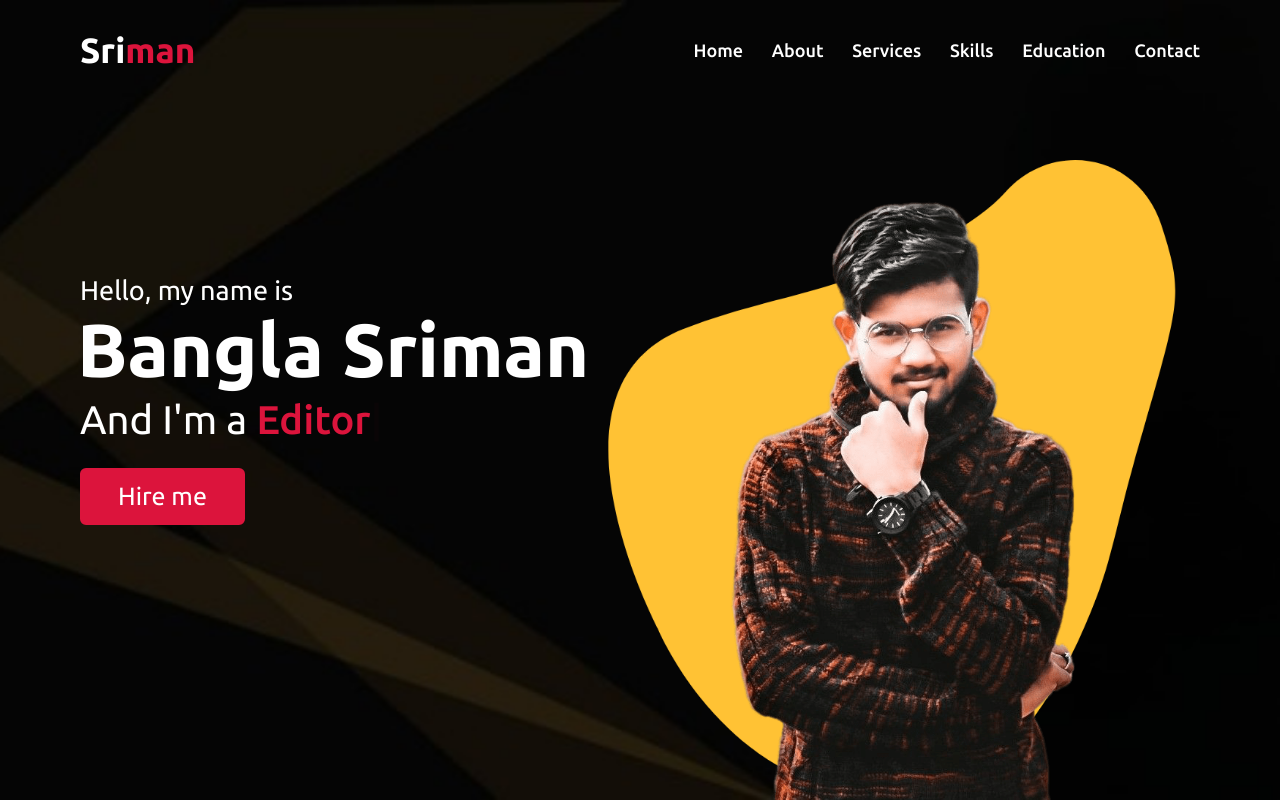
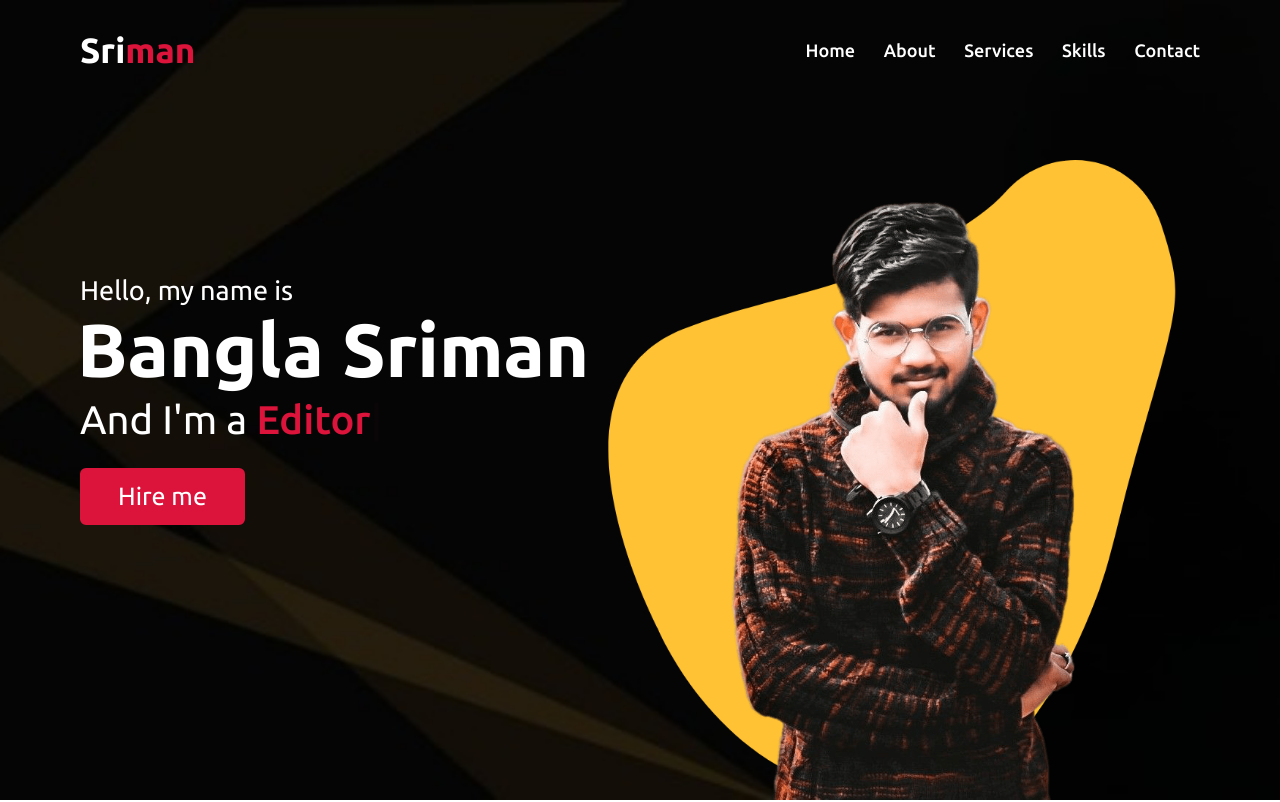
Before and after one commit to sriii7/sriportfolio, a plain HTML site: page index.html in a window 1280 px wide. Shown: the top 802 px of the page. Drawn offline with nearby package versions, Linux system fonts and the light colour scheme.

Commit message:
Update index.html

```diff
--- a/index.html
+++ b/index.html
@@ -25,7 +25,7 @@
                 <li><a href="#about" class="menu-btn">About</a></li>
                 <li><a href="#services" class="menu-btn">Services</a></li>
                 <li><a href="#skills" class="menu-btn">Skills</a></li>
-                <li><a href="#teams" class="menu-btn">Education</a></li>
+                <!--<li><a href="#teams" class="menu-btn">Education</a></li> -->
                 <li><a href="#contact" class="menu-btn">Contact</a></li>
             </ul>
             <div class="menu-btn">
```
